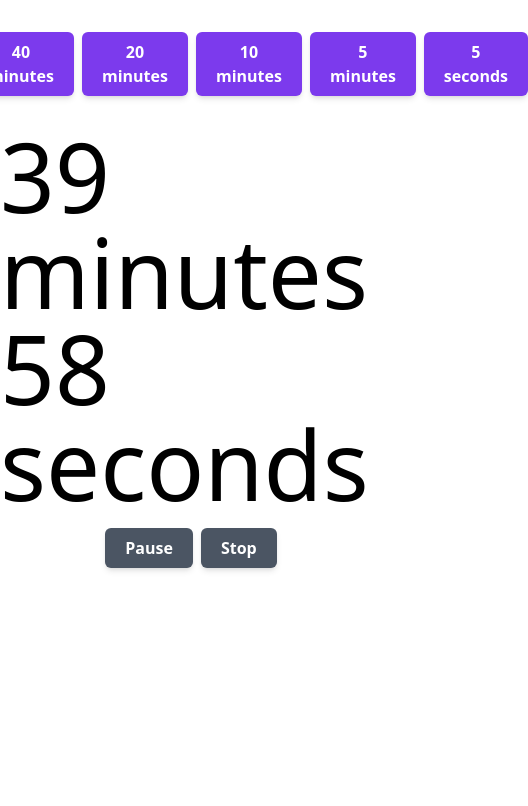
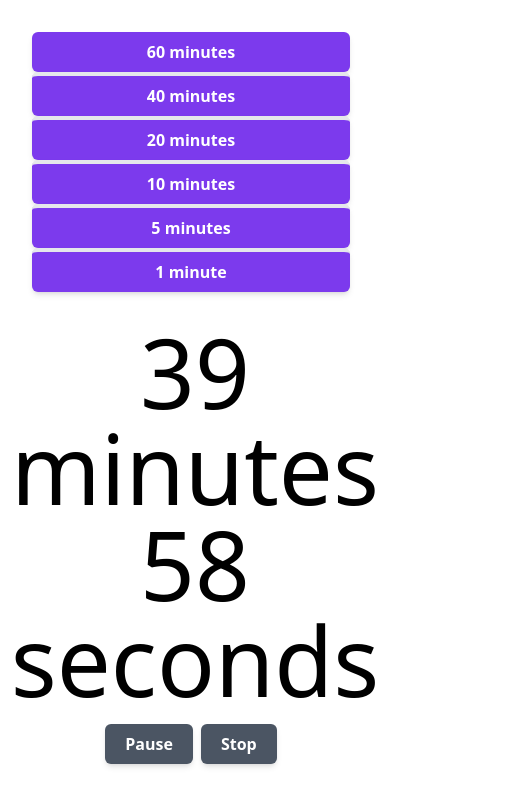
Before and after one commit to jonnochoo/timer, a Nuxt app: page / in a window 390 px wide. Both pictures are taken after a click on the button "40 minutes". Shown: the top 806 px of the page, 528 px wide, since content can reach past the window. Built offline with nearby package versions, Linux system fonts and the light colour scheme.

Commit message:
feat: improve CSS for mobile

```diff
--- a/app.vue
+++ b/app.vue
@@ -1,6 +1,6 @@
 <template>
     <div class="container mx-auto">
-        <div class="m-8 flex justify-center">
+        <div class="m-8 flex flex-col justify-center divide-y-4 lg:flex-row">
             <button class="btn btn-primary" @click="timer.start(0, 60)">
                 60 minutes
             </button>
@@ -16,13 +16,15 @@
             <button class="btn btn-primary" @click="timer.start(0, 5)">
                 5 minutes
             </button>
-            <button class="btn btn-primary" @click="timer.start(0, 0, 5)">
-                5 seconds
+            <button class="btn btn-primary" @click="timer.start(0, 1)">
+                1 minute
             </button>
         </div>
 
         <div v-if="timer.isStarted" class="flex justify-center font-extralight">
-            <div class="text-8xl">{{ timer.fullDisplay }}</div>
+            <div class="text-center text-8xl lg:text-left">
+                {{ timer.fullDisplay }}
+            </div>
         </div>
 
         <div v-if="timer.isStarted" class="mt-4 flex justify-center">
```
